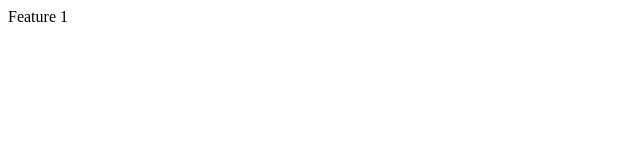
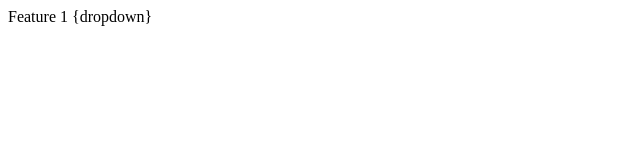
Before and after one commit to Jugal-GreyOrange/LocalRepo, a plain HTML site: page index.html in a window 1280 px wide. Shown: the whole page, without its empty margins (0-640 px from the left). Drawn offline with Linux system fonts and the light colour scheme.

Commit message:
Add dropdown

```diff
--- a/index.html
+++ b/index.html
@@ -1 +1 @@
-<p> Feature 1</p>
+<p> Feature 1 {dropdown}</p>
```
